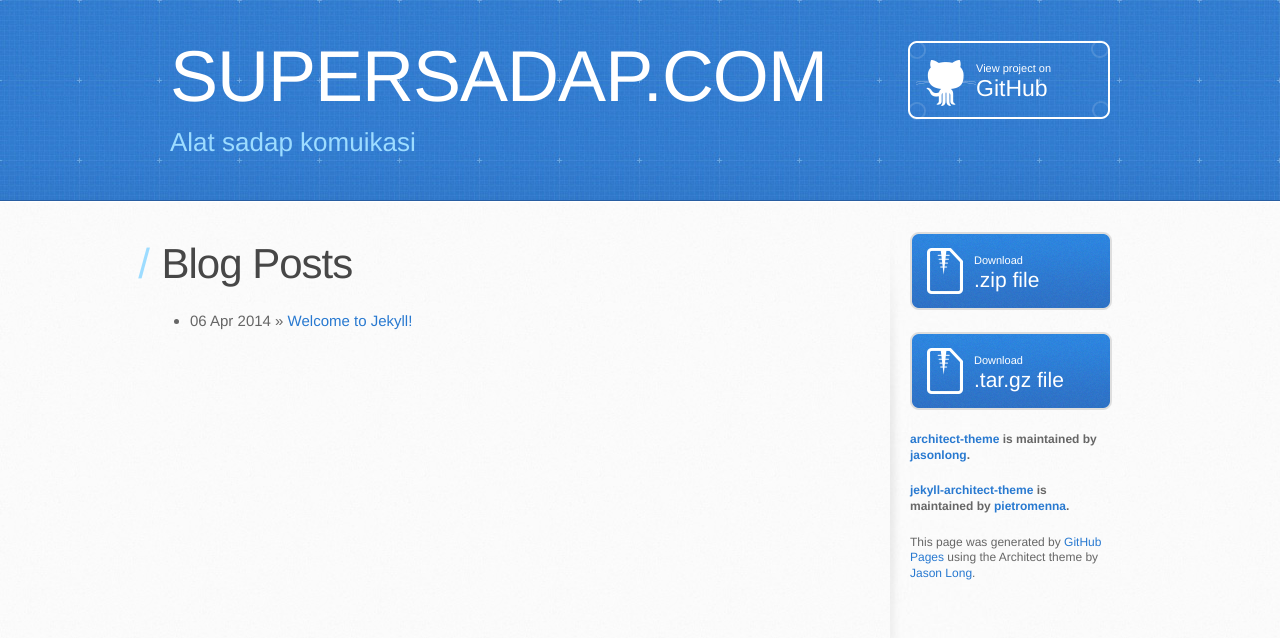
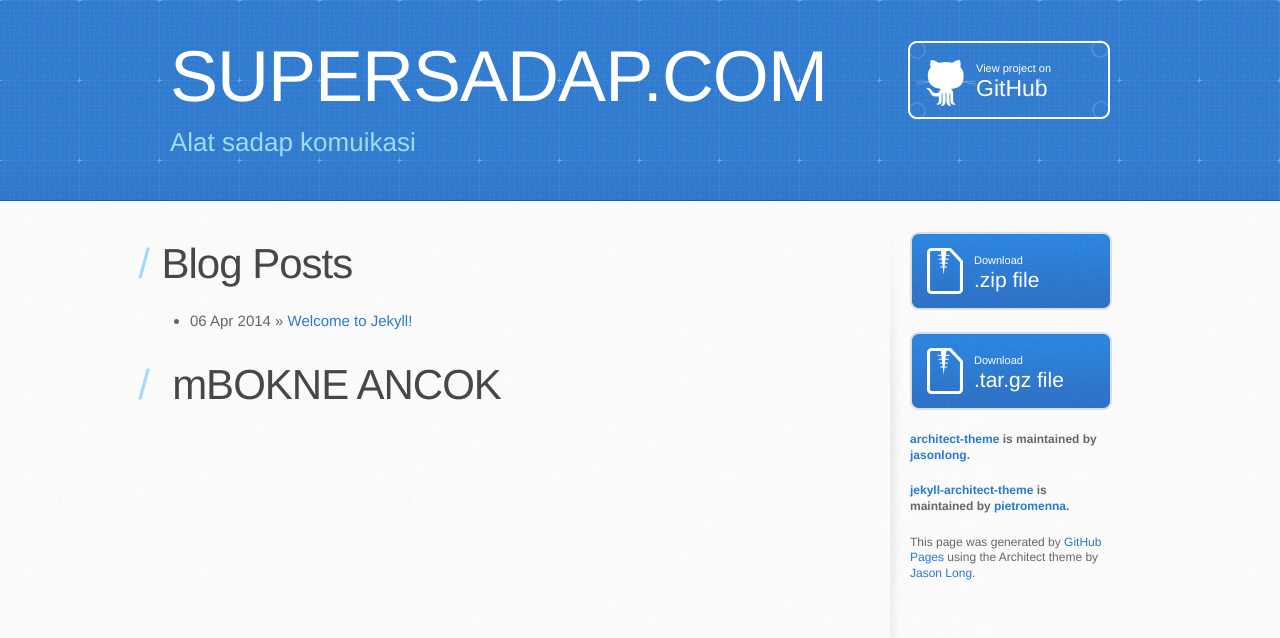
Before and after one commit to pietromenna/jekyll-architect-theme, a Jekyll site: the page built from blog.html, in a window 1280 px wide. Shown: the top 638 px of the page. Built offline with Jekyll 4.4.1, drawn with Linux system fonts in a browser that asks for light colours; Markdown is read by kramdown in place of the engine named in the settings.

Commit message:
Update blog.html

```diff
--- a/blog.html
+++ b/blog.html
@@ -10,4 +10,5 @@ title: Blog
       <li><span>{{ post.date | date_to_string }}</span> &raquo; <a href="{{ site.baseurl }}{{ post.url }}">{{ post.title }}</a></li>
     {% endfor %}
   </ul>
+  <h1> mBOKNE ANCOK</h1>
 </div>
```
